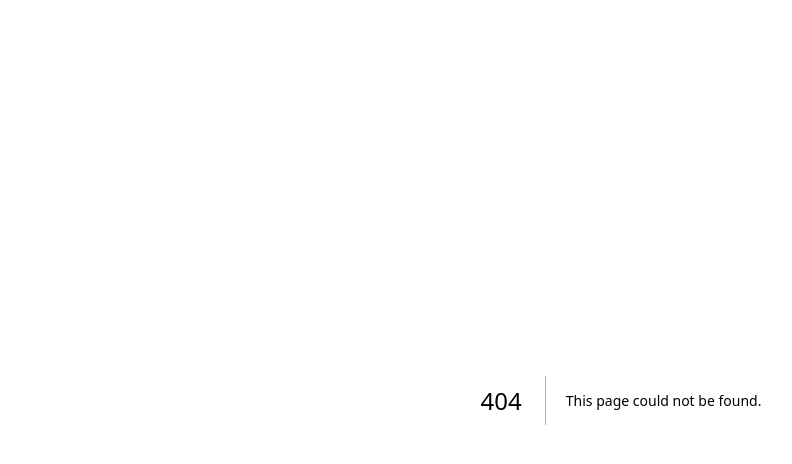
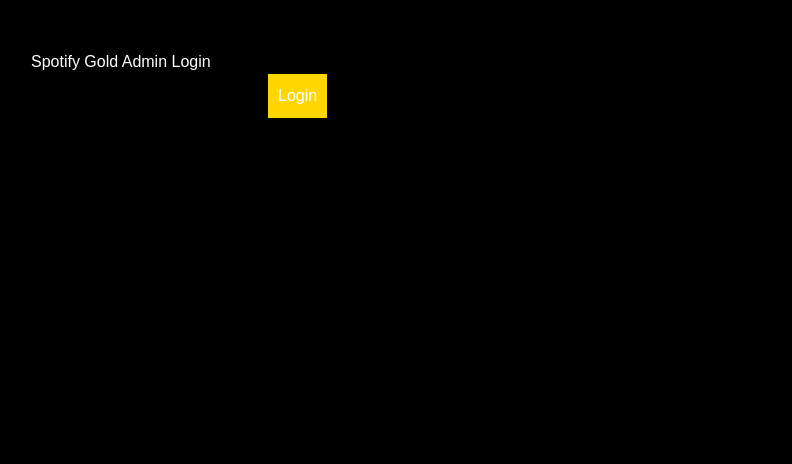
Before and after one commit to dev-amitkumyadav/my-spotify, a Next.js app: page /Admin in a window 1280 px wide. Before the commit this address had no page. Shown: the top 464 px of the page, without its empty margins (19-811 px from the left). Built offline with nearby package versions, Linux system fonts and the light colour scheme.

Commit message:
admin panel added

```diff
--- /dev/null
+++ b/app/Admin/page.js
@@ -0,0 +1,49 @@
+"use client"
+import { useState } from "react"
+
+export default function Admin() {
+  const [password, setPassword] = useState("")
+  const [isLogin, setIsLogin] = useState(false)
+  const [song, setSong] = useState({ title: "", artist: "", category: "Ghazipur Vibes", src: "" })
+
+  if (!isLogin) {
+    return (
+      <div style={{ padding: "50px", background: "black", color: "white", minHeight: "100vh" }}>
+        <h1>Spotify Gold Admin Login</h1>
+        <input
+          type="password"
+          placeholder="Password likho: 1234"
+          value={password}
+          onChange={(e) => setPassword(e.target.value)}
+          style={{ padding: "10px", color: "black" }}
+        />
+        <button onClick={() => { if(password==="1234") setIsLogin(true); else alert("Galat password") }} style={{ padding: "10px", marginLeft: "10px", background: "gold" }}>
+          Login
+        </button>
+      </div>
+    )
+  }
+
+  return (
+    <div style={{ padding: "30px", background: "black", color: "white", minHeight: "100vh" }}>
+      <h1>Admin Panel - Naya Gana Add Karo</h1>
+      <div style={{ display: "flex", flexDirection: "column", gap: "15px", maxWidth: "400px" }}>
+        <input placeholder="Gane ka naam" value={song.title} onChange={e=>setSong({...song, title: e.target.value})} style={{ padding: "10px", color: "black" }} />
+        <input placeholder="Artist ka naam" value={song.artist} onChange={e=>setSong({...song, artist: e.target.value})} style={{ padding: "10px", color: "black" }} />
+        <select value={song.category} onChange={e=>setSong({...song, category: e.target.value})} style={{ padding: "10px", color: "black" }}>
+          <option>Ghazipur Vibes</option>
+          <option>Lucknow Dreams</option>
+          <option>Coding Nights</option>
+          <option>Bhojpuri Beats</option>
+          <option>Delhi Party</option>
+          <option>Home</option>
+        </select>
+        <input placeholder="MP3 ka link ya /songs/xyz.mp3" value={song.src} onChange={e=>setSong({...song, src: e.target.value})} style={{ padding: "10px", color: "black" }} />
+        <button onClick={() => { console.log(song); alert("Gana copy ho gaya! Ab data.js me paste karo: \n" + JSON.stringify(song)); }} style={{ padding: "12px", background: "gold", color: "black", fontWeight: "bold" }}>
+          Add Song
+        </button>
+      </div>
+      <p style={{ marginTop: "20px", color: "gray" }}>Password: 1234 hai. Baad me change kar dena.</p>
+    </div>
+  )
+}
```
